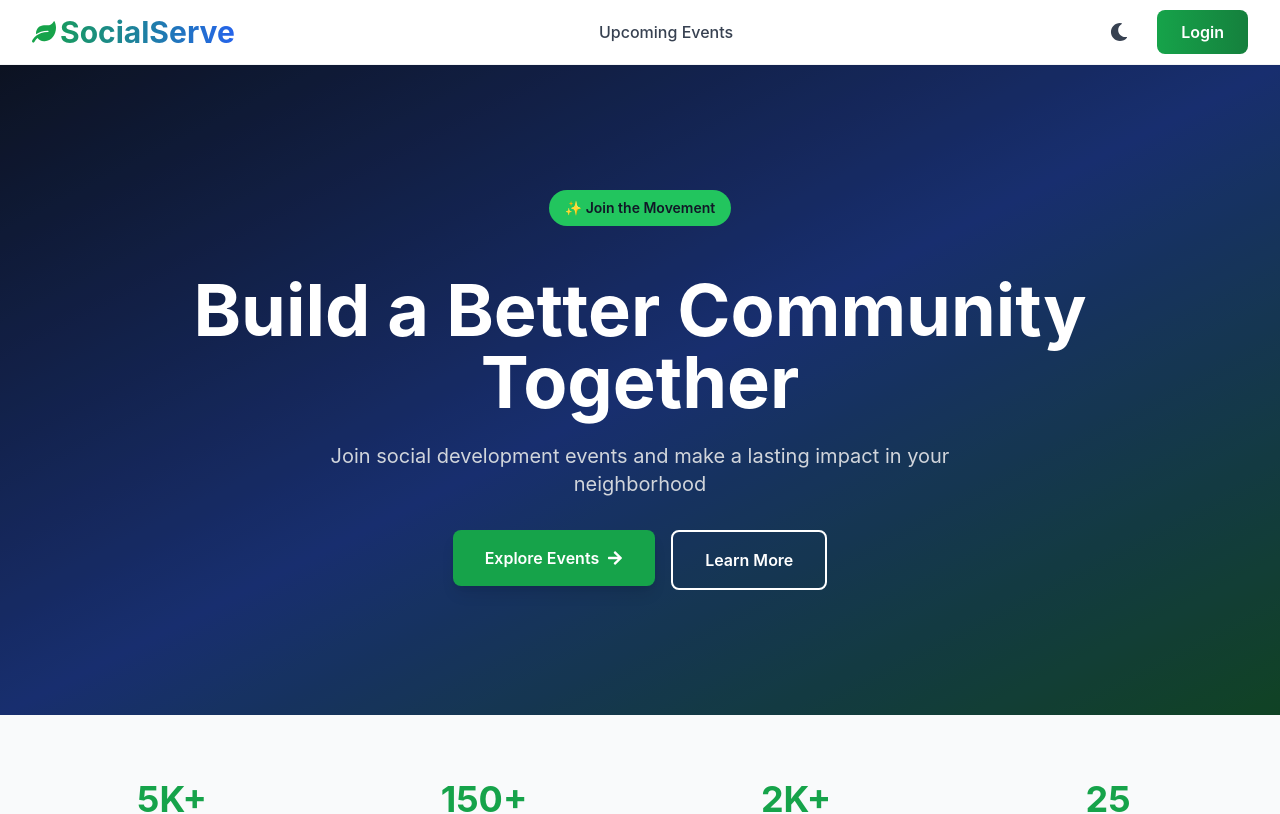
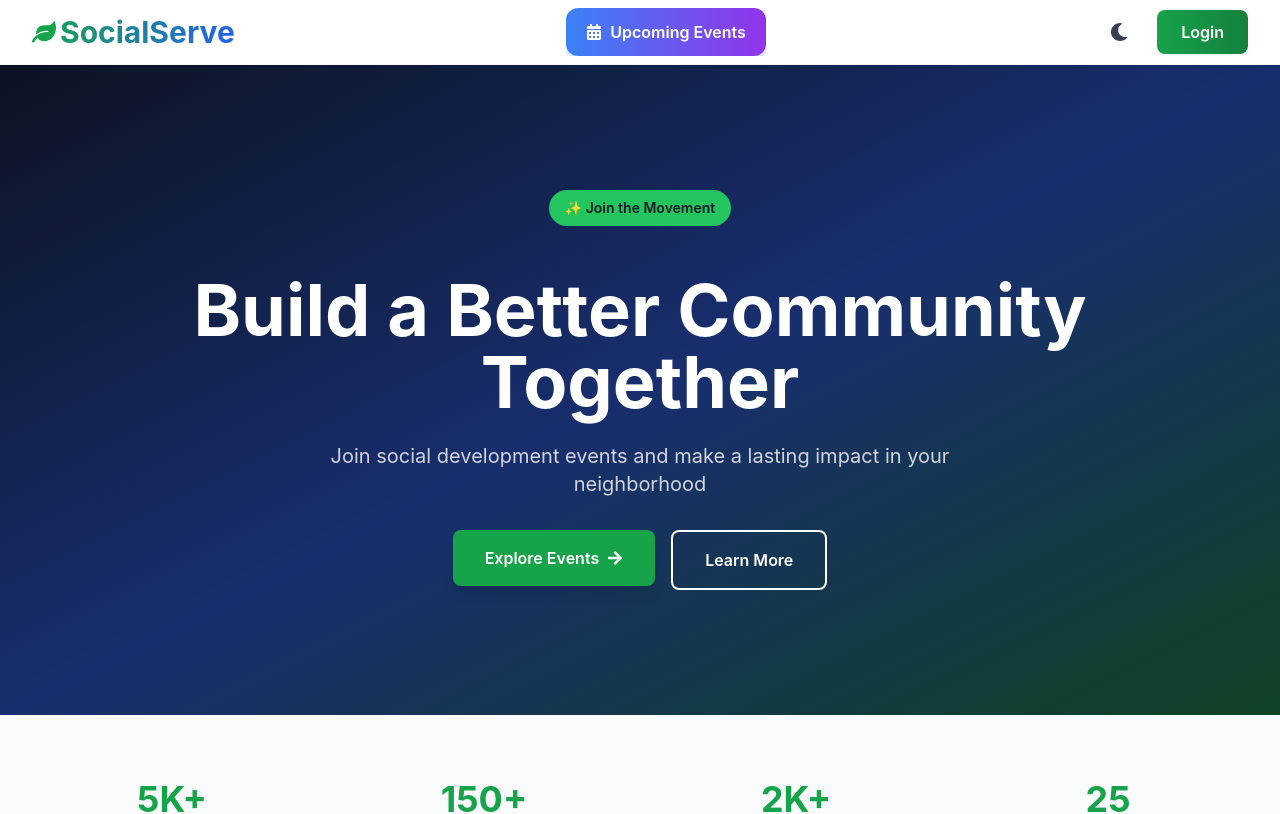
Before and after one commit to istiaq-71/social-events-client, a React (Vite) app: page / in a window 1280 px wide. Shown: the top 814 px of the page. Built offline with nearby package versions, Linux system fonts and the light colour scheme; no server answers.

Commit message:
Modernize Upcoming Events button design with gradient, icon, and animations

```diff
--- a/src/components/Navbar.jsx
+++ b/src/components/Navbar.jsx
@@ -1,7 +1,7 @@
 import { Link, NavLink } from 'react-router-dom';
 import { useAuth } from '../providers/AuthProvider';
 import { useTheme } from '../providers/ThemeProvider';
-import { FaSun, FaMoon, FaBars, FaTimes, FaLeaf, FaSignOutAlt } from 'react-icons/fa';
+import { FaSun, FaMoon, FaBars, FaTimes, FaLeaf, FaSignOutAlt, FaCalendarAlt } from 'react-icons/fa';
 import { motion } from 'framer-motion';
 import { useState } from 'react';
 import toast from 'react-hot-toast';
@@ -29,15 +29,37 @@ const Navbar = () => {
       <NavLink
         to="/upcoming-events"
         className={({ isActive }) =>
-          `px-3 sm:px-4 py-2.5 sm:py-3 rounded-lg font-medium transition-all min-h-[44px] flex items-center ${
-            isActive
-              ? 'bg-primary/10 text-primary'
-              : 'text-gray-700 dark:text-gray-300 hover:bg-gray-100 dark:hover:bg-slate-800'
-          }`
+          `relative overflow-hidden group min-h-[44px] flex items-center`
         }
         onClick={() => setIsMenuOpen(false)}
       >
-        Upcoming Events
+        {({ isActive }) => (
+          <motion.div
+            whileHover={{ scale: 1.05, y: -2 }}
+            whileTap={{ scale: 0.95 }}
+            transition={{ type: "spring", stiffness: 400, damping: 17 }}
+            className={`
+              px-4 sm:px-5 py-2.5 sm:py-3 rounded-xl font-semibold
+              min-h-[44px] flex items-center gap-2
+              transition-all duration-300 shadow-lg
+              ${
+                isActive
+                  ? 'bg-gradient-to-r from-blue-600 via-purple-600 to-pink-600 text-white shadow-blue-500/50'
+                  : 'bg-gradient-to-r from-blue-500 to-purple-600 text-white hover:from-blue-600 hover:to-purple-700 shadow-blue-500/30 hover:shadow-blue-500/50'
+              }
+            `}
+          >
+            <FaCalendarAlt className="text-sm sm:text-base flex-shrink-0" />
+            <span className="text-sm sm:text-base whitespace-nowrap">Upcoming Events</span>
+            {isActive && (
+              <motion.div
+                layoutId="activeIndicator"
+                className="absolute inset-0 bg-white/20 rounded-xl"
+                transition={{ type: "spring", stiffness: 300, damping: 30 }}
+              />
+            )}
+          </motion.div>
+        )}
       </NavLink>
     </>
   );
```
